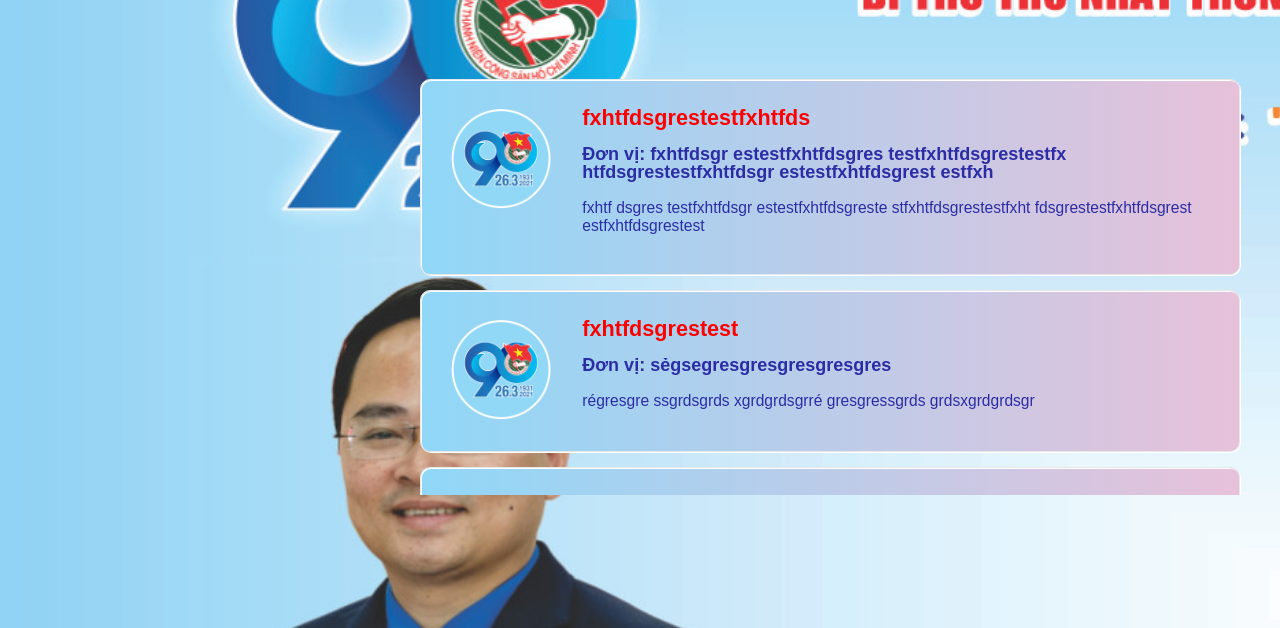
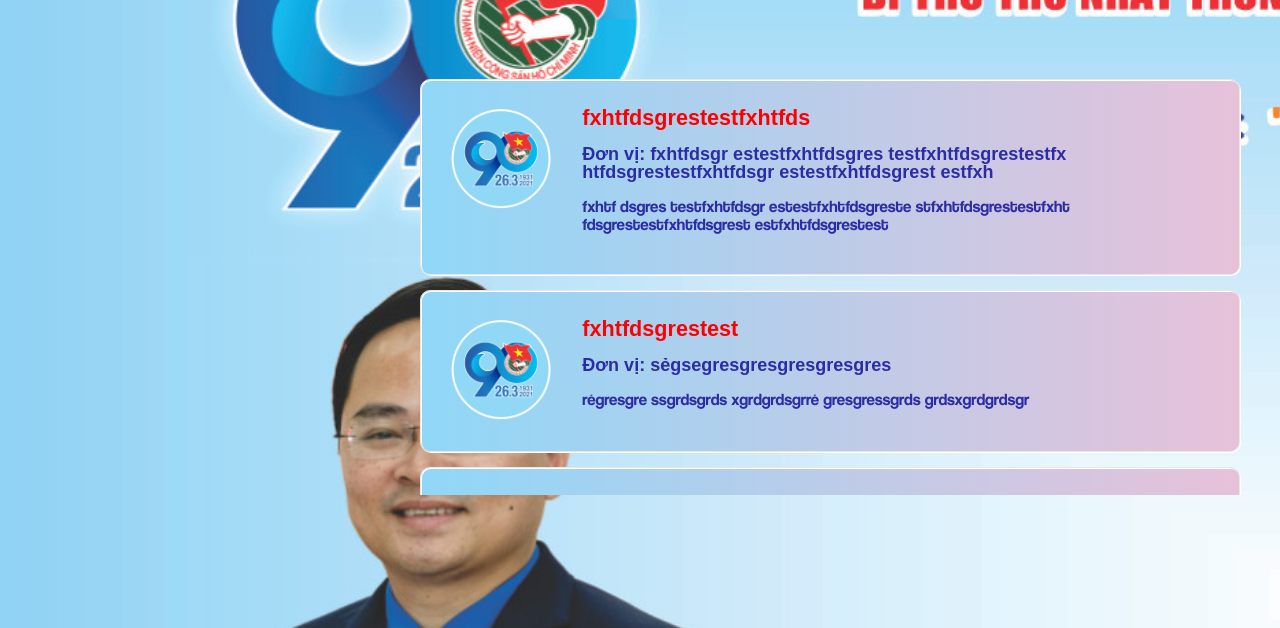
Before and after one commit to ZetCode17/basic-form-php, a PHP site: page / in a window 1280 px wide. Shown: the part 145-773 px from the top of the page. Run offline with PHP 8.4, Linux system fonts and the light colour scheme; data comes from the database, SQL or seed files in the repository; some libraries are stand-ins or nearby versions.

Commit message:
add font

```diff
--- a/index.php
+++ b/index.php
@@ -27,6 +27,16 @@ echo header("refresh: 10");
     <link rel="stylesheet" href="assets/css/plugins.css">
     <link rel="stylesheet" href="assets/css/style.css">
     <style>
+        /* font */
+        @font-face {
+            font-family: myFont;
+            src: url("./font/coolvetica.ttf")
+        }
+
+        .font {
+            font-family: myFont;
+        }
+
         /* width */
         .tab-pane {
             height: 450px;
@@ -80,7 +90,7 @@ echo header("refresh: 10");
                             <div class="col-md-10">
                                 <h5 style="color: red; font-weight:bold; font-size:1.8em; padding-bottom:10px;"><?= $user['ds_name'] ?></h5>
                                 <h5 style="color: #2c2da5; font-weight:bold; font-size:1.5em; padding-bottom:10px;">Đơn vị: <?= $user['ds_address'] ?></h5>
-                                <h5 style="color: #2c2da5; font-size:1.3em; font:arial;"><?= $user['ds_desc'] ?></h5>
+                                <h5 class="font" style="color: #2c2da5; font-size:1.5em;"><?= $user['ds_desc'] ?></h5>
                             </div>
                         </div>
                     </div>
```
Also changed, not shown: font/coolvetica.ttf (added).
